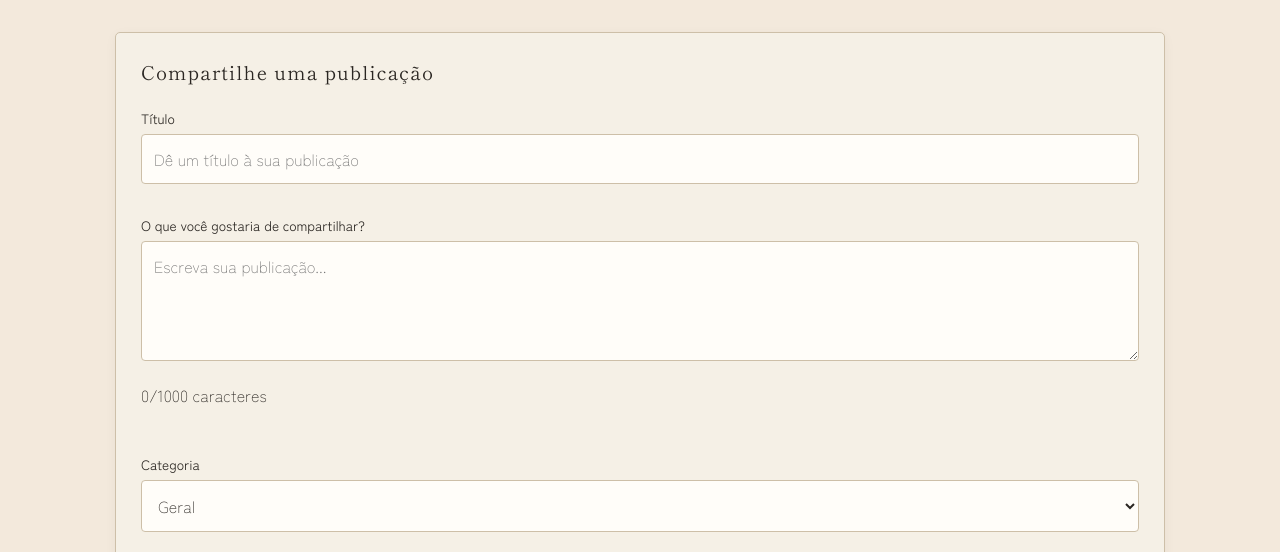
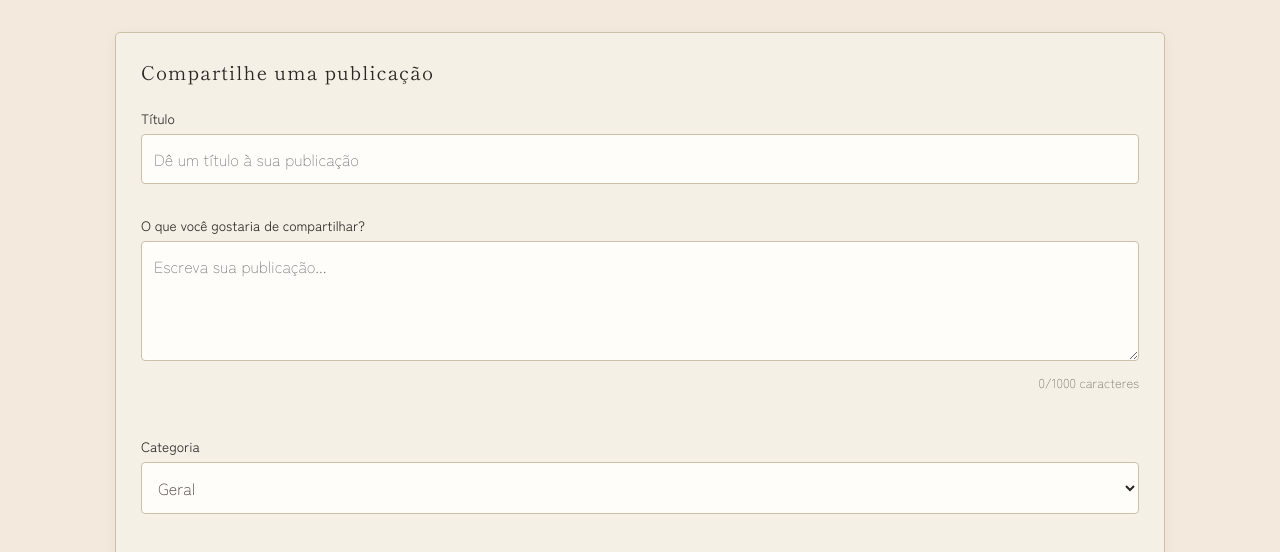
Before and after one commit to Miguel-S-M/Dark-Roast, a plain HTML site: page comunidade.html in a window 1280 px wide. Shown: the part 248-800 px from the top of the page. Drawn offline with Linux system fonts and the light colour scheme; a script that the page names is missing.

Commit message:
Style publication character counter
Improves the character counter appearance and alignment.

```diff
--- a/comunidade.css
+++ b/comunidade.css
@@ -230,3 +230,10 @@
   transform: translateY(-2px);
   filter: brightness(0.92);
   }
+
+.comunidade #contador-caracteres {
+  color: var(--suave);
+  font-size: 0.8rem;
+  text-align: right;
+  margin-top: 6px;
+}
```
